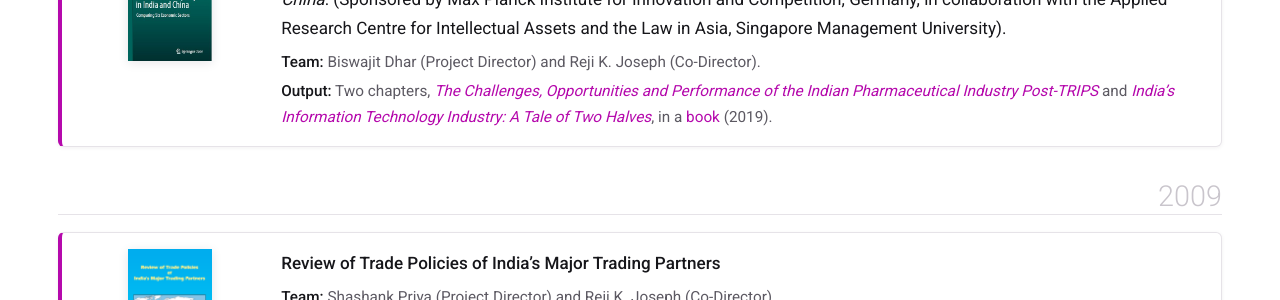
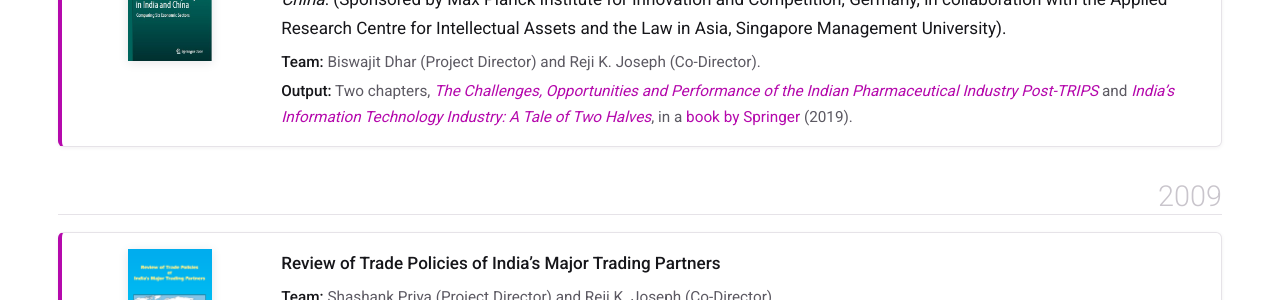
Before and after one commit to rejikjoseph/rejikjoseph.github.io, a Jekyll site: the page built from _pages/projects.md, in a window 1280 px wide and 900 px high, scrolled down 3122 px. Shown: the part 295-595 px from the top of the window. Built offline with Jekyll 4.4.1, drawn with Linux system fonts in a browser that asks for light colours; a style sheet for code colours, icons or effects is not loaded.

Commit message:
Extend Springer book link

```diff
--- a/_pages/projects.md
+++ b/_pages/projects.md
@@ -152,7 +152,7 @@ author_profile: false
     <p class="project-type">Sponsored research</p>
     <p class="project-title"><strong>Indian Pharmaceutical Industry</strong> and <strong>IT Industry</strong>, under the project <em>Innovation, Economic Development and IP in India and China</em>. (Sponsored by Max Planck Institute for Innovation and Competition, Germany, in collaboration with the Applied Research Centre for Intellectual Assets and the Law in Asia, Singapore Management University).</p>
     <p class="project-meta"><span class="label">Team:</span> Biswajit Dhar (Project Director) and Reji K. Joseph (Co-Director).</p>
-    <p class="project-meta"><span class="label">Output:</span> Two chapters, <a href="https://link.springer.com/chapter/10.1007/978-981-13-8102-7_13"><em>The Challenges, Opportunities and Performance of the Indian Pharmaceutical Industry Post-TRIPS</em></a> and <a href="https://link.springer.com/chapter/10.1007/978-981-13-8102-7_5"><em>India’s Information Technology Industry: A Tale of Two Halves</em></a>, in a <a href="https://link.springer.com/book/10.1007/978-981-13-8102-7">book</a> (2019).</p>
+    <p class="project-meta"><span class="label">Output:</span> Two chapters, <a href="https://link.springer.com/chapter/10.1007/978-981-13-8102-7_13"><em>The Challenges, Opportunities and Performance of the Indian Pharmaceutical Industry Post-TRIPS</em></a> and <a href="https://link.springer.com/chapter/10.1007/978-981-13-8102-7_5"><em>India’s Information Technology Industry: A Tale of Two Halves</em></a>, in a <a href="https://link.springer.com/book/10.1007/978-981-13-8102-7">book by Springer</a> (2019).</p>
   </div>
 </div>
 
```
